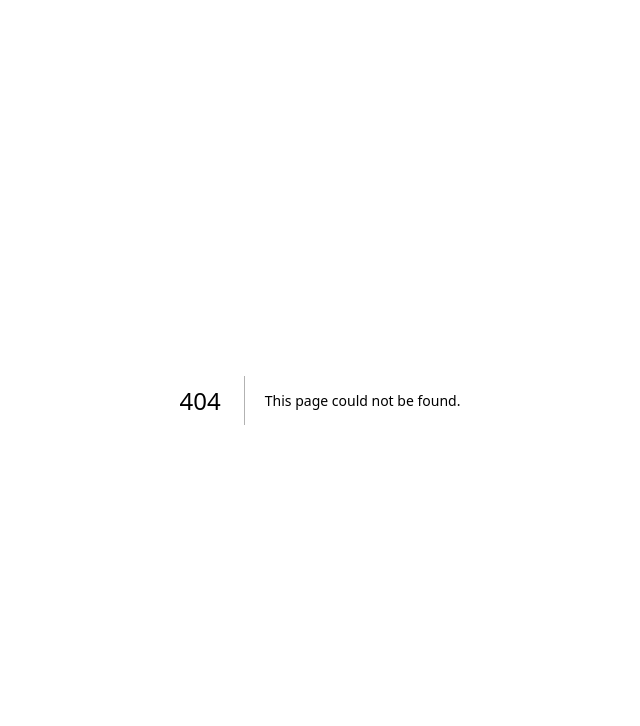
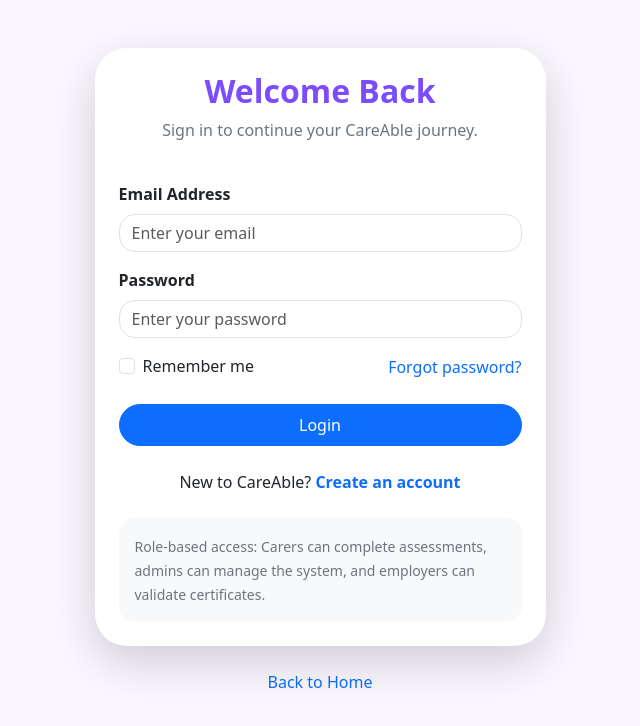
Before and after one commit to 5idpcareable/CareConnect, a Next.js app in the folder root/: page /login in a window 1280 px wide. Before the commit this address had no page. Shown: the top 726 px of the page, without its empty margins (320-960 px from the left). Built offline with nearby package versions, Linux system fonts and the light colour scheme.

Commit message:
login page

```diff
--- /dev/null
+++ b/root/app/login/page.tsx
@@ -0,0 +1,80 @@
+import "bootstrap/dist/css/bootstrap.min.css";
+import Link from "next/link";
+
+export default function LoginPage() {
+  return (
+    <main style={{ background: "#fbf7ff", minHeight: "100vh" }}>
+      <div className="container py-5">
+        <div className="row justify-content-center">
+          <div className="col-md-6 col-lg-5">
+            <div className="card border-0 shadow-lg rounded-5 p-4">
+              <div className="text-center mb-4">
+                <h2 className="fw-bold" style={{ color: "#7b4dff" }}>
+                  Welcome Back
+                </h2>
+                <p className="text-secondary">
+                  Sign in to continue your CareAble journey.
+                </p>
+              </div>
+
+              <form>
+                <div className="mb-3">
+                  <label className="form-label fw-semibold">Email Address</label>
+                  <input
+                    type="email"
+                    className="form-control rounded-4"
+                    placeholder="Enter your email"
+                  />
+                </div>
+
+                <div className="mb-3">
+                  <label className="form-label fw-semibold">Password</label>
+                  <input
+                    type="password"
+                    className="form-control rounded-4"
+                    placeholder="Enter your password"
+                  />
+                </div>
+
+                <div className="d-flex justify-content-between align-items-center mb-4">
+                  <div className="form-check">
+                    <input className="form-check-input" type="checkbox" />
+                    <label className="form-check-label">Remember me</label>
+                  </div>
+
+                  <a href="#" className="text-decoration-none">
+                    Forgot password?
+                  </a>
+                </div>
+
+                <button type="submit" className="btn btn-primary w-100 rounded-pill py-2">
+                  Login
+                </button>
+              </form>
+
+              <p className="text-center mt-4 mb-0">
+                New to CareAble?{" "}
+                <Link href="/register" className="fw-semibold text-decoration-none">
+                  Create an account
+                </Link>
+              </p>
+
+              <div className="bg-light rounded-4 p-3 mt-4">
+                <small className="text-secondary">
+                  Role-based access: Carers can complete assessments, admins can
+                  manage the system, and employers can validate certificates.
+                </small>
+              </div>
+            </div>
+
+            <div className="text-center mt-4">
+              <Link href="/" className="text-decoration-none">
+                Back to Home
+              </Link>
+            </div>
+          </div>
+        </div>
+      </div>
+    </main>
+  );
+}
```
